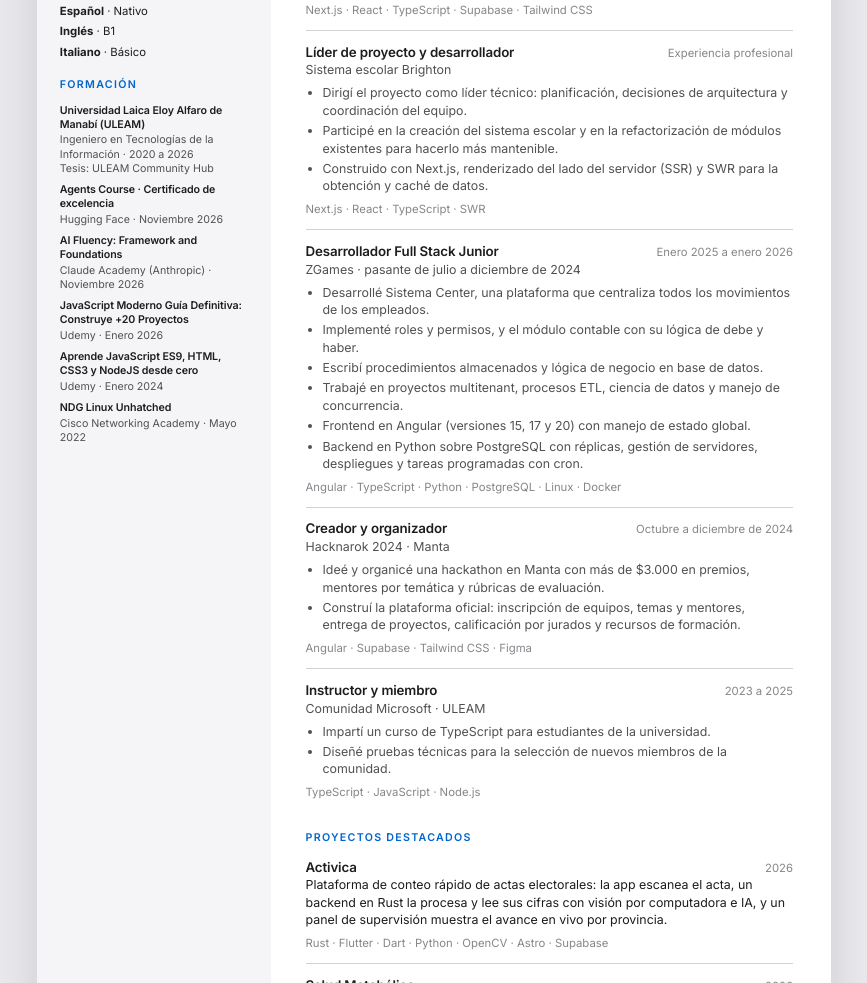
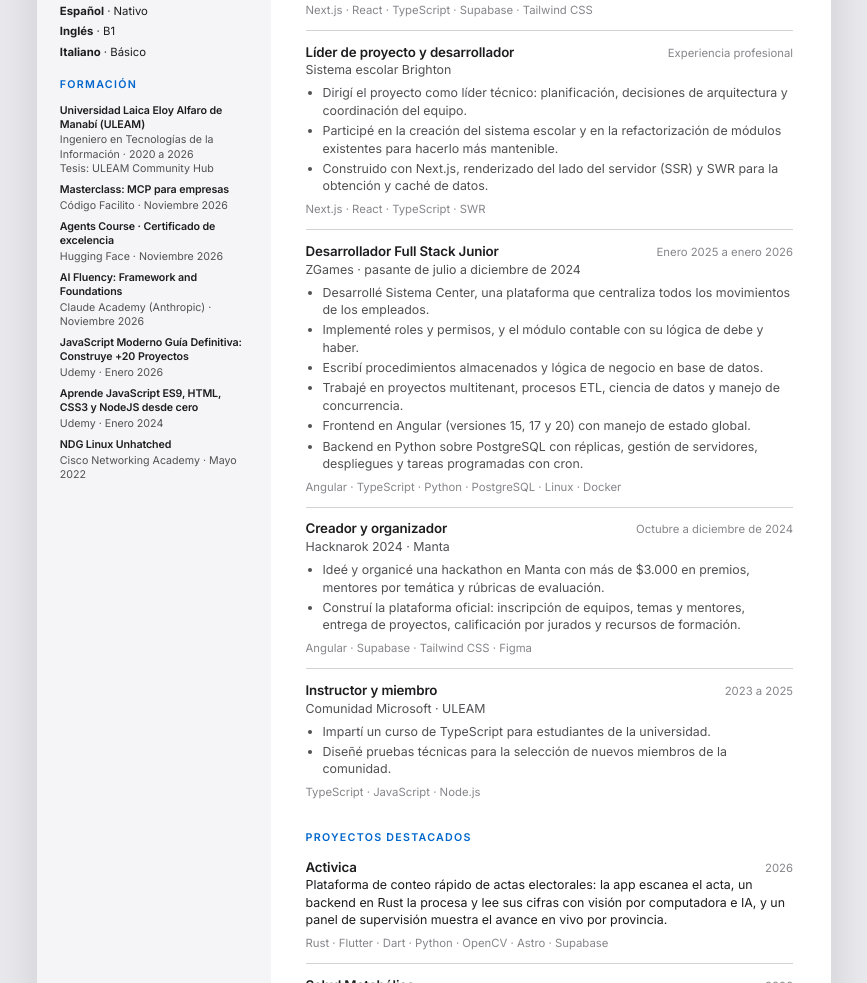
Before and after one commit to xXxMiltonxXx/Portfolio-Milton, an Astro site: page /cv in a window 1280 px wide. Shown: the part 835-1818 px from the top of the page, without its empty margins (206-1073 px from the left). Built offline with nearby package versions, Linux system fonts and the light colour scheme; Astro itself is replaced by a stand-in of ours.

Commit message:
feat(certifications): add Código Facilito MCP masterclass and round the hours total

```diff
--- a/src/components/Certifications.astro
+++ b/src/components/Certifications.astro
@@ -14,7 +14,7 @@ const extra = certs.length - visible;
       <div class="section-head">
         <span class="eyebrow">Certificaciones</span>
         <h2 class="headline">Aprendizaje continuo. <span class="soft">Cursos completados y verificables.</span></h2>
-        <p class="total"><strong>{certs.reduce((h, c) => h + (parseFloat(c.hours ?? "0") || 0), 0)} horas</strong> de formación certificada.</p>
+        <p class="total"><strong>{Math.round(certs.reduce((h, c) => h + (parseFloat(c.hours ?? "0") || 0), 0) * 10) / 10} horas</strong> de formación certificada.</p>
       </div>
       <div class="split-body">
         <ul class="grid" id="cert-list">
--- a/src/data/profile.ts
+++ b/src/data/profile.ts
@@ -459,6 +459,15 @@ export const profile = {
   // La sección se muestra sola en cuanto haya al menos uno.
   certifications: [
     {
+      title: "Masterclass: MCP para empresas",
+      issuer: "Código Facilito",
+      instructor: "Uriel Hernández",
+      date: "Noviembre 2026",
+      hours: "2.45 horas",
+      url: "https://codigofacilito.com/certificates/a631a04a-cb5f-4043-b3bb-7945d162c129",
+      image: "/certificados/codigo-facilito-mcp-empresas.webp",
+    },
+    {
       title: "Agents Course · Certificado de excelencia",
       issuer: "Hugging Face",
       date: "Noviembre 2026",
```
Also changed, not shown: public/certificados/codigo-facilito-mcp-empresas.webp (added), 1 other file.
